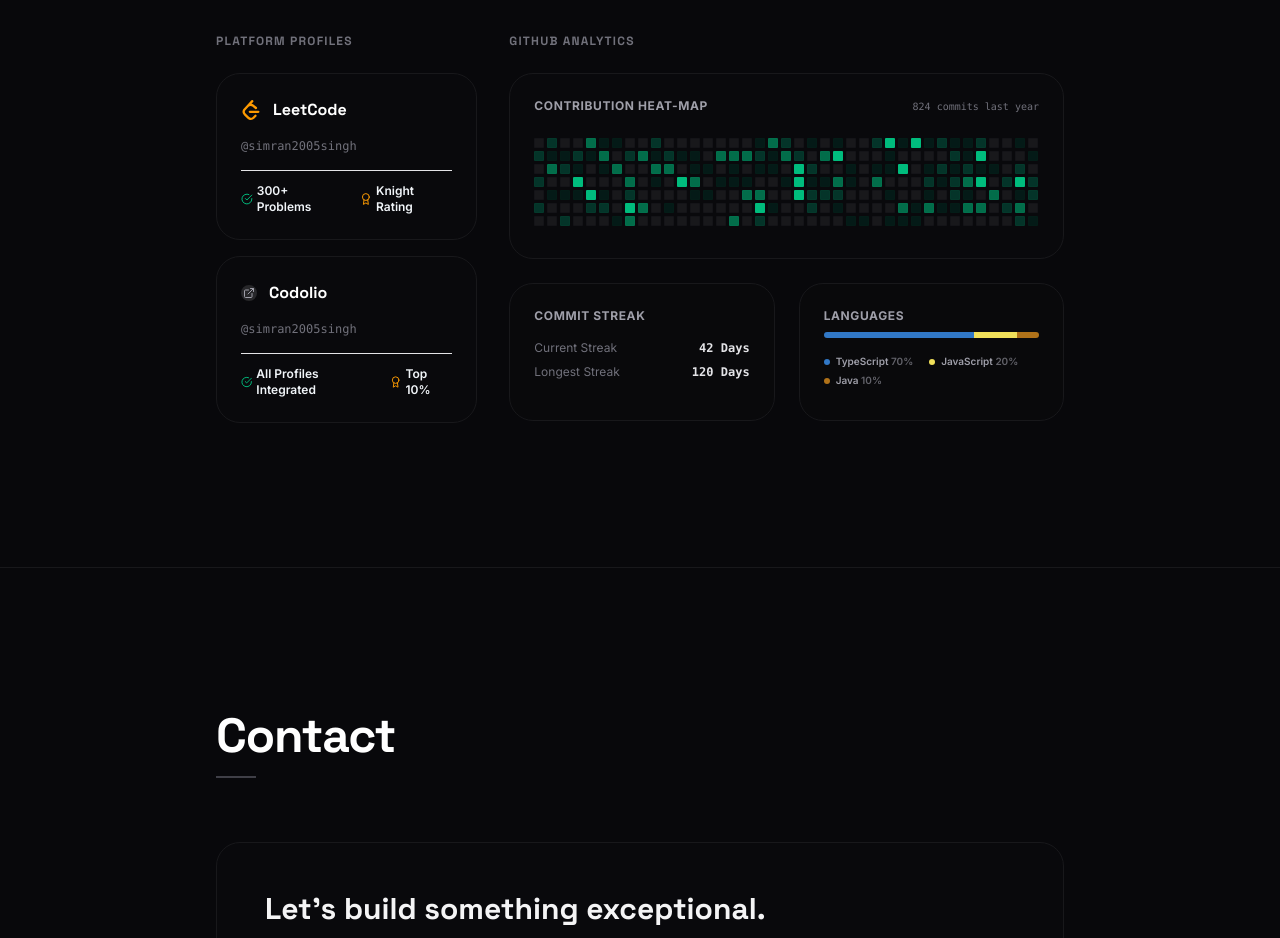
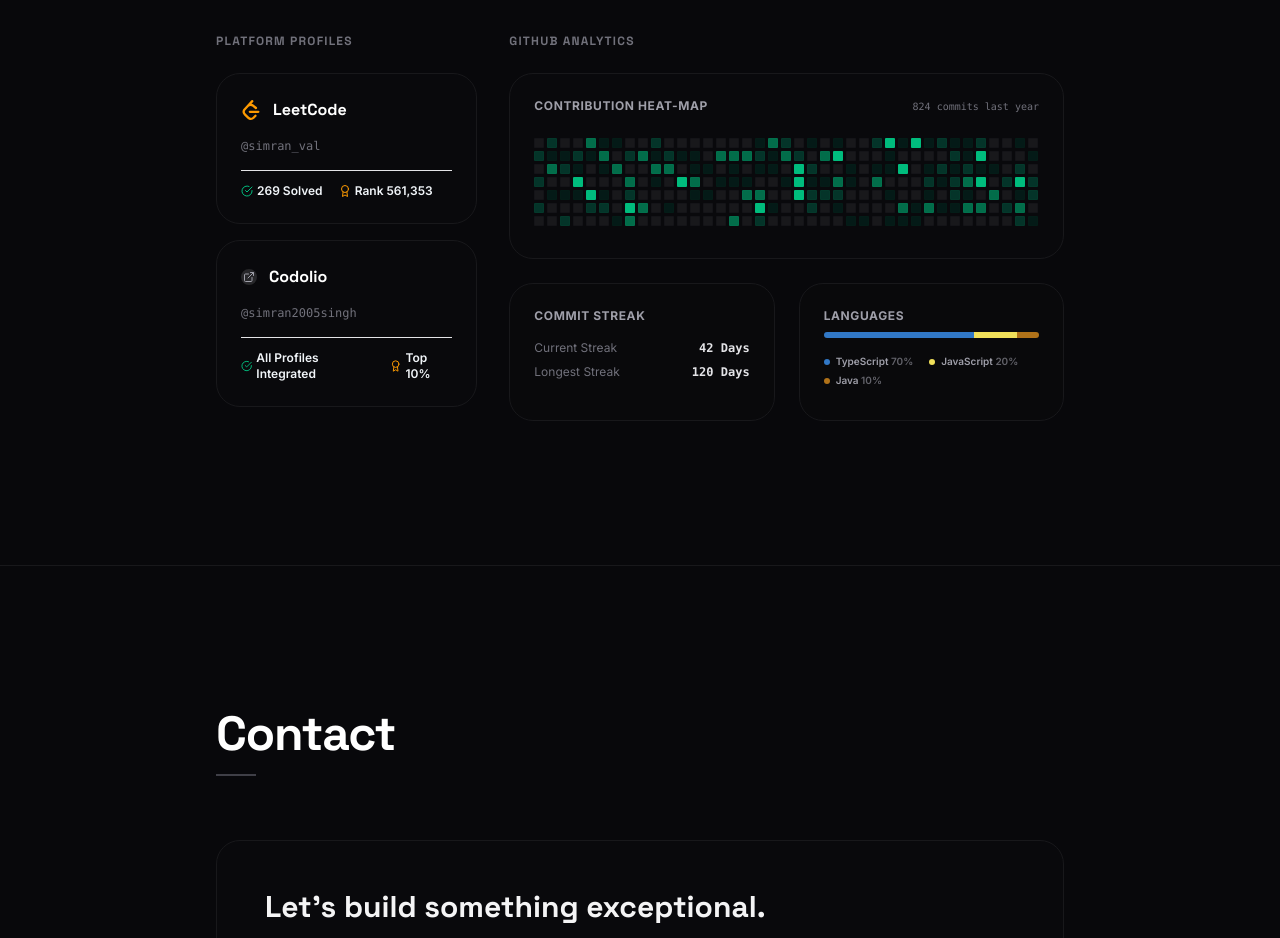
Before and after one commit to Simran2005Singh/Portfolio, a React (Vite) app: page / in a window 1280 px wide. Shown: the part 5760-6698 px from the top of the page. Built offline with nearby package versions, Linux system fonts and the light colour scheme.

Commit message:
Update LeetCode username and statistics based on user profile screenshot

```diff
--- a/src/data/portfolioData.ts
+++ b/src/data/portfolioData.ts
@@ -75,7 +75,7 @@ export const personalInfo = {
 export const socialLinks: SocialLink[] = [
   { name: 'GitHub', url: 'https://github.com/simran2005singh', icon: 'FiGithub' },
   { name: 'LinkedIn', url: 'https://www.linkedin.com/in/simran-singh-921a83295/', icon: 'FiLinkedin' },
-  { name: 'LeetCode', url: 'https://leetcode.com', icon: 'SiLeetcode' },
+  { name: 'LeetCode', url: 'https://leetcode.com/u/simran_val/', icon: 'SiLeetcode' },
 ];
 
 export const skillCategories: SkillCategory[] = [
@@ -180,10 +180,10 @@ export const achievements: Achievement[] = [
 export const codingProfiles: CodingProfile[] = [
   {
     name: 'LeetCode',
-    username: 'simran2005singh',
-    solved: '300+ Problems',
-    rating: 'Knight Rating',
-    link: 'https://leetcode.com',
+    username: 'simran_val',
+    solved: '269 Solved',
+    rating: 'Rank 561,353',
+    link: 'https://leetcode.com/u/simran_val/',
     icon: 'SiLeetcode'
   },
   {
--- a/src/sections/Hero.tsx
+++ b/src/sections/Hero.tsx
@@ -139,7 +139,7 @@ export default function Hero({ isDark }: { isDark: boolean }) {
 
             {/* LeetCode */}
             <a
-              href="https://leetcode.com"
+              href="https://leetcode.com/u/simran_val/"
               target="_blank"
               rel="noopener noreferrer"
               className={`px-6 py-3.5 text-sm font-semibold rounded-2xl border transition-all duration-300 flex items-center gap-2 cursor-pointer ${
```
